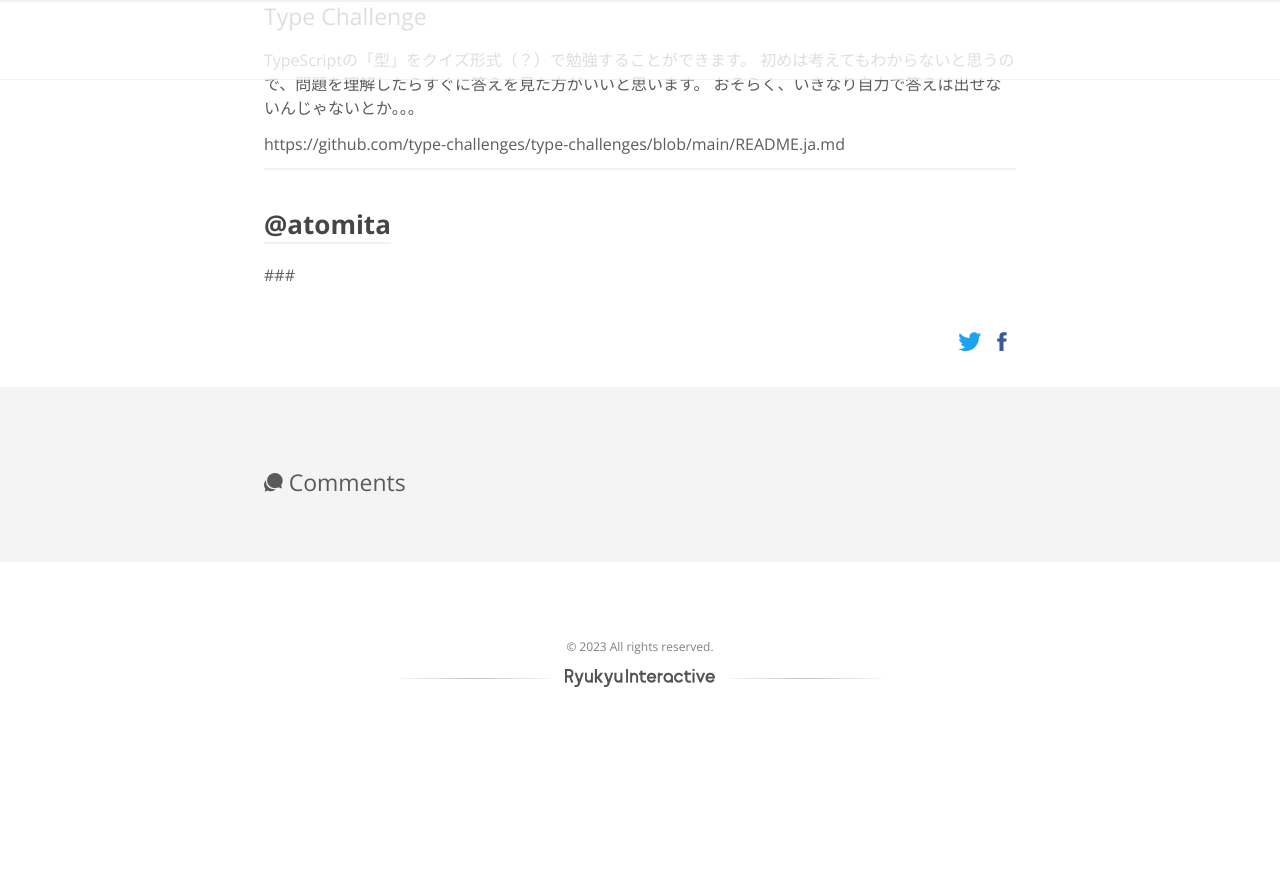
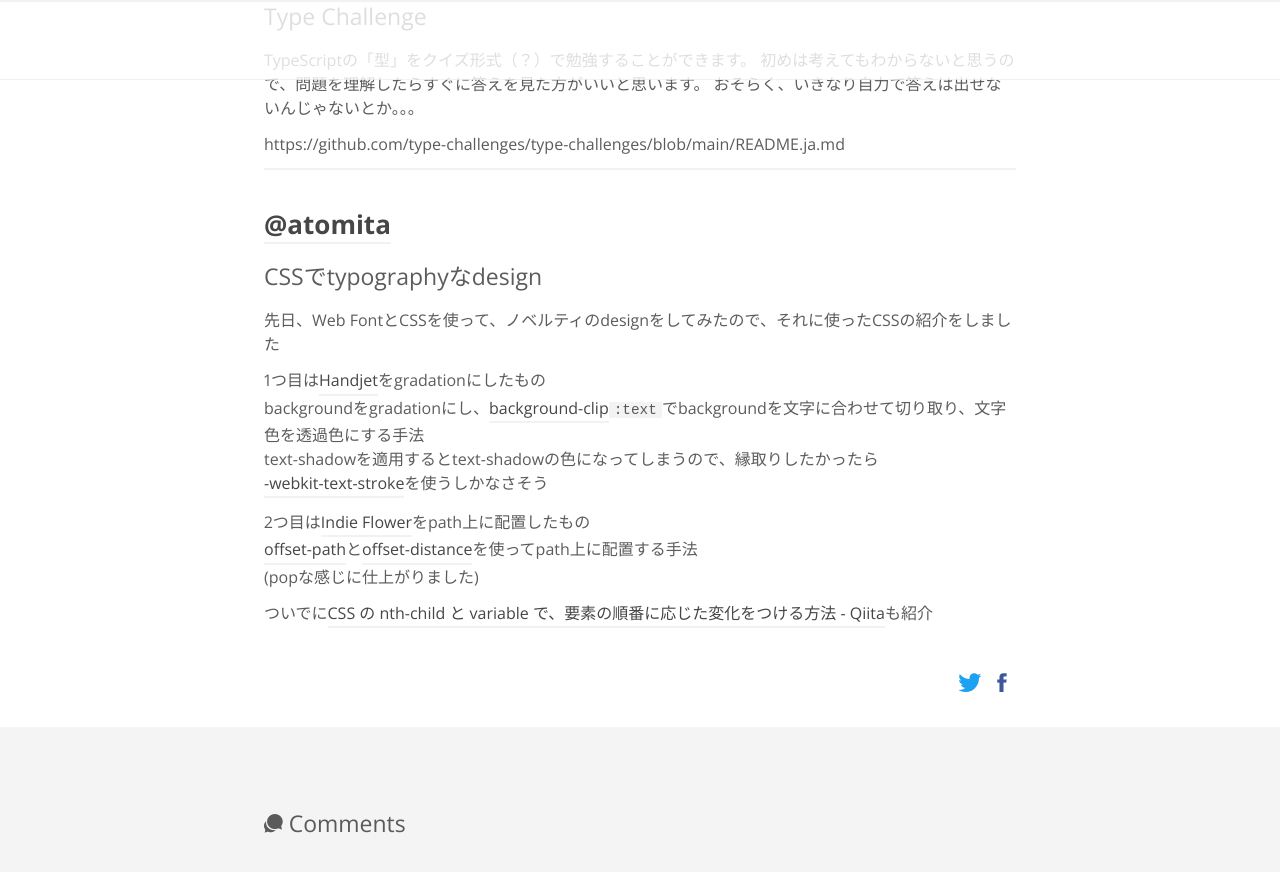
Before and after one commit to RyukyuInteractive/tech.ryukyu-i.co.jp, a Jekyll site: the page built from _posts/2023-07-28-tech-lunch.md, in a window 1280 px wide and 900 px high, scrolled down 512 px. Shown: the top 872 px of the window. Built offline with Jekyll 4.4.1, drawn with Linux system fonts in a browser that asks for light colours; a script that is not in the unit is left out; comment, search, counter and statistics services are not loaded; before the commit the page ends 1264 px from its top, so only the background shows below that.

Commit message:
Update 2023-07-28-tech-lunch.md

```diff
--- a/_posts/2023-07-28-tech-lunch.md
+++ b/_posts/2023-07-28-tech-lunch.md
@@ -27,4 +27,15 @@ https://github.com/type-challenges/type-challenges/blob/main/README.ja.md
 ---
 
 ## [@atomita](https://github.com/atomita)
-###
+### CSSでtypographyなdesign
+先日、Web FontとCSSを使って、ノベルティのdesignをしてみたので、それに使ったCSSの紹介をしました
+
+1つ目は[Handjet](https://fonts.google.com/specimen/Handjet)をgradationにしたもの
+backgroundをgradationにし、[background-clip](https://developer.mozilla.org/ja/docs/Web/CSS/background-clip)`:text`でbackgroundを文字に合わせて切り取り、文字色を透過色にする手法
+text-shadowを適用するとtext-shadowの色になってしまうので、縁取りしたかったら[-webkit-text-stroke](https://developer.mozilla.org/ja/docs/Web/CSS/-webkit-text-stroke)を使うしかなさそう
+
+2つ目は[Indie Flower](https://fonts.google.com/specimen/Indie+Flower)をpath上に配置したもの
+[offset-path](https://developer.mozilla.org/ja/docs/Web/CSS/offset-path)と[offset-distance](https://developer.mozilla.org/ja/docs/Web/CSS/offset-distance)を使ってpath上に配置する手法
+(popな感じに仕上がりました)
+
+ついでに[CSS の nth-child と variable で、要素の順番に応じた変化をつける方法 - Qiita](https://qiita.com/ksksoft/items/8a4a9b809dca3d0820b5)も紹介
```
